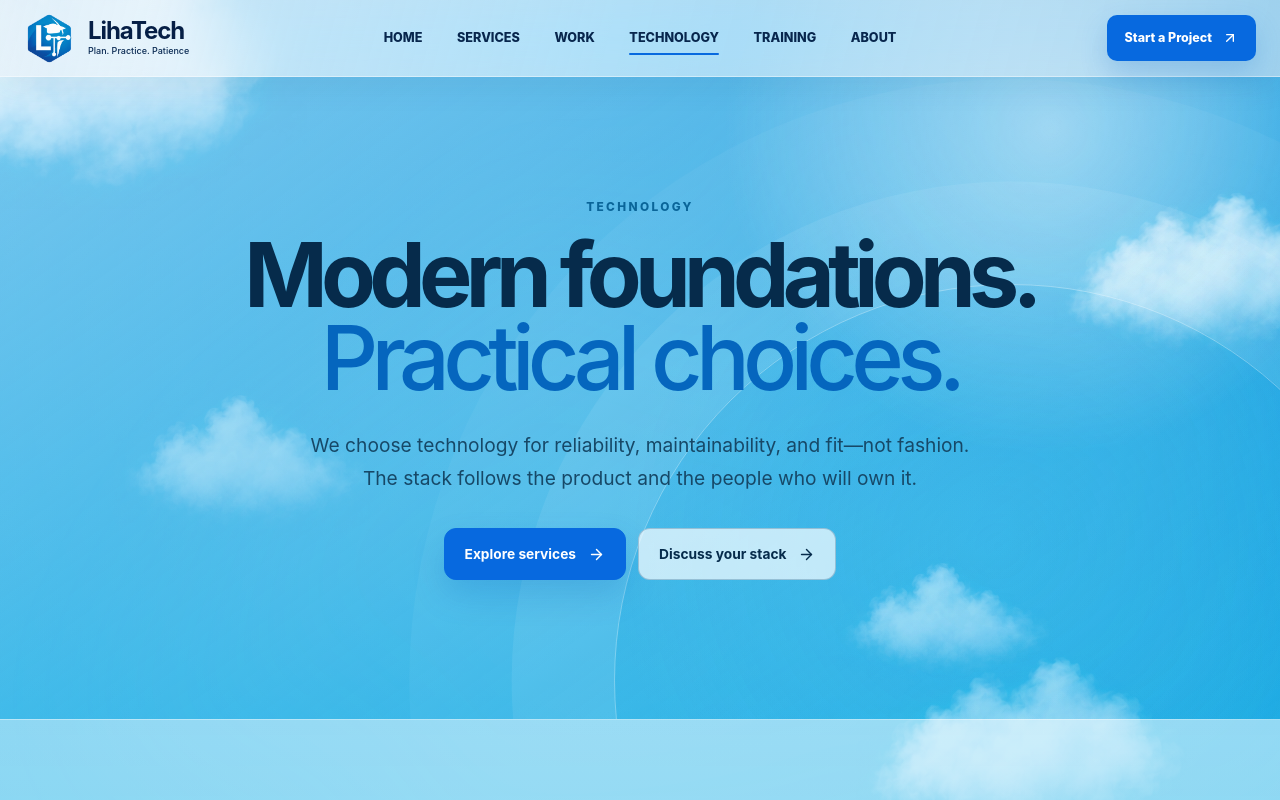
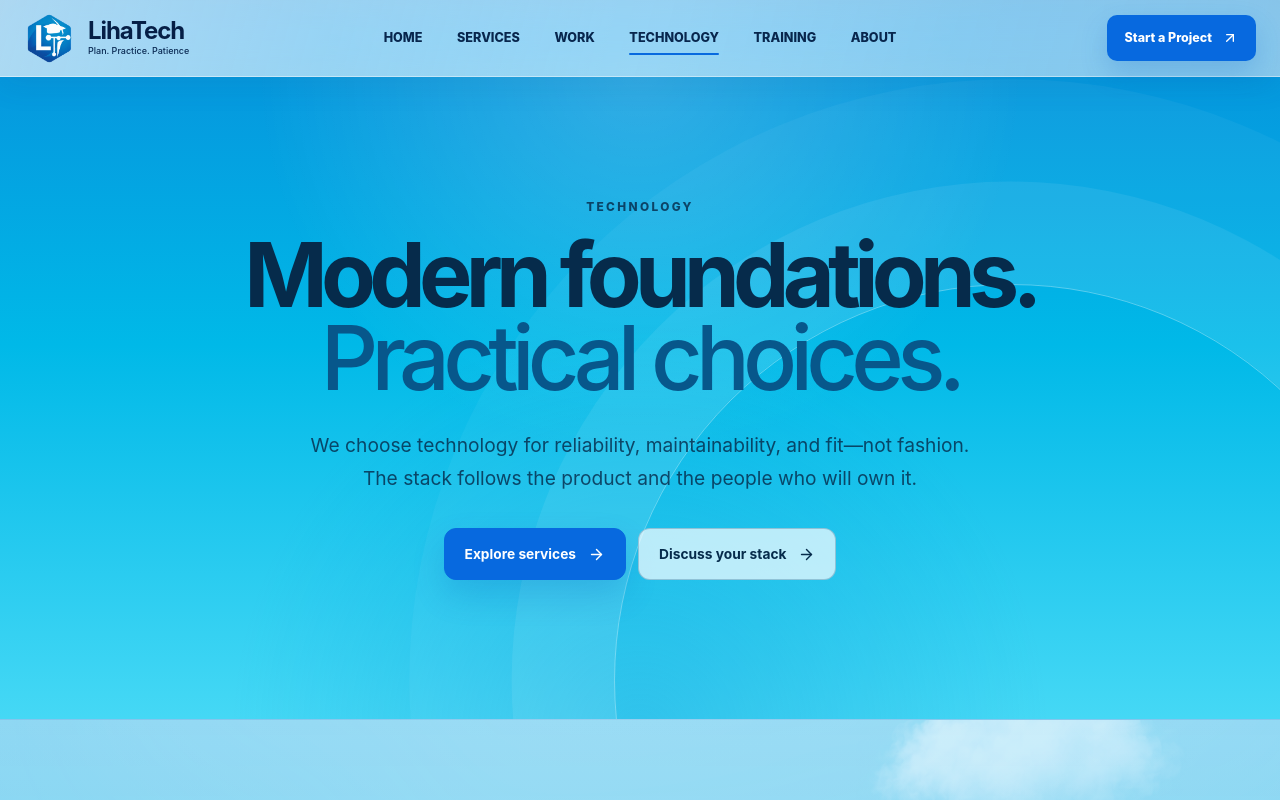
Before and after one commit to Lihatech/TechLiha-Website, a React (Vite) app: page /technology in a window 1280 px wide. Shown: the top 800 px of the page. Built offline with nearby package versions, Linux system fonts and the light colour scheme.

Commit message:
style: unify page heroes with landing sky

```diff
--- a/src/styles/marketing-pages.css
+++ b/src/styles/marketing-pages.css
@@ -19,15 +19,7 @@
   align-items: center;
   padding: 150px 0 90px;
   overflow: hidden;
-  background:
-    radial-gradient(circle at 82% 18%, rgba(255, 255, 255, 0.48), transparent 27%),
-    radial-gradient(circle at 78% 76%, rgba(72, 199, 243, 0.16), transparent 34%),
-    linear-gradient(
-      145deg,
-      rgba(220, 246, 255, 0.5),
-      rgba(93, 208, 242, 0.22) 66%,
-      rgba(0, 169, 217, 0.06)
-    );
+  background: var(--liha-sky-background);
   border-bottom: 1px solid rgba(255, 255, 255, 0.5);
 }
 
@@ -69,6 +61,10 @@
   text-transform: uppercase;
 }
 
+.marketing-hero .marketing-eyebrow {
+  color: rgba(6, 43, 75, 0.82);
+}
+
 .marketing-hero h1 {
   max-width: 14ch;
   margin: 0 auto;
@@ -80,7 +76,7 @@
 
 .marketing-hero h1 em {
   display: block;
-  color: #0566be;
+  color: #07578b;
   font-style: normal;
   font-weight: 450;
 }
@@ -88,7 +84,7 @@
 .marketing-hero__copy {
   max-width: 680px;
   margin: 30px auto 0;
-  color: #174867;
+  color: rgba(6, 43, 75, 0.82);
   font-size: clamp(1.05rem, 1.5vw, 1.32rem);
   line-height: 1.7;
 }
--- a/src/styles/marketing-sky.css
+++ b/src/styles/marketing-sky.css
@@ -4,13 +4,14 @@
   --sky-navy: #062b4b;
   --sky-navy-soft: #174966;
   --sky-cyan: #00a9d9;
+  --liha-sky-background:
+    radial-gradient(circle at 50% 10%, rgba(255, 255, 255, 0.18), transparent 42%),
+    radial-gradient(circle at 50% 102%, rgba(0, 146, 213, 0.3), transparent 42%),
+    linear-gradient(180deg, #078edb 0%, #00b9e8 48%, #45d8f5 100%);
   position: relative;
   isolation: isolate;
   overflow: clip;
-  background:
-    radial-gradient(circle at 50% 10%, rgba(255, 255, 255, 0.18), transparent 42%),
-    radial-gradient(circle at 50% 102%, rgba(0, 146, 213, 0.3), transparent 42%),
-    linear-gradient(180deg, #078edb 0%, #00b9e8 48%, #45d8f5 100%);
+  background: var(--liha-sky-background);
 }
 
 .marketing-page::after {
--- a/src/styles/service-pages.css
+++ b/src/styles/service-pages.css
@@ -16,10 +16,7 @@
 .service-detail__hero {
   position: relative;
   overflow: hidden;
-  background:
-    radial-gradient(circle at 78% 18%, rgba(255, 255, 255, 0.82), transparent 25%),
-    radial-gradient(circle at 12% 76%, rgba(71, 202, 240, 0.28), transparent 32%),
-    linear-gradient(145deg, rgba(235, 251, 255, 0.94), rgba(128, 220, 245, 0.68));
+  background: var(--liha-sky-background);
 }
 
 .service-catalog-hero::after,
@@ -60,6 +57,11 @@
   font-weight: 850;
   letter-spacing: 0.2em;
   text-transform: uppercase;
+}
+
+.service-catalog-hero .service-kicker,
+.service-detail__hero .service-kicker {
+  color: rgba(6, 43, 75, 0.82);
 }
 
 .service-catalog-hero h1,
@@ -253,7 +255,7 @@
 .service-detail__hero h1 em {
   display: block;
   margin-top: 11px;
-  color: #0766bd;
+  color: #07578b;
   font-style: normal;
   font-weight: 480;
 }
```
